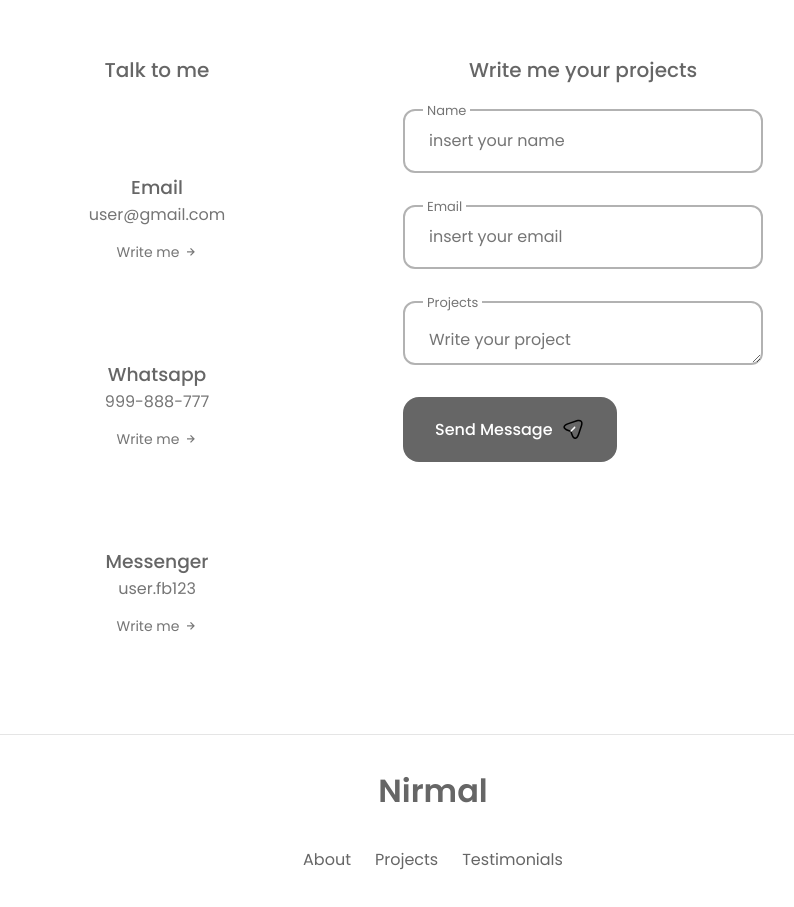
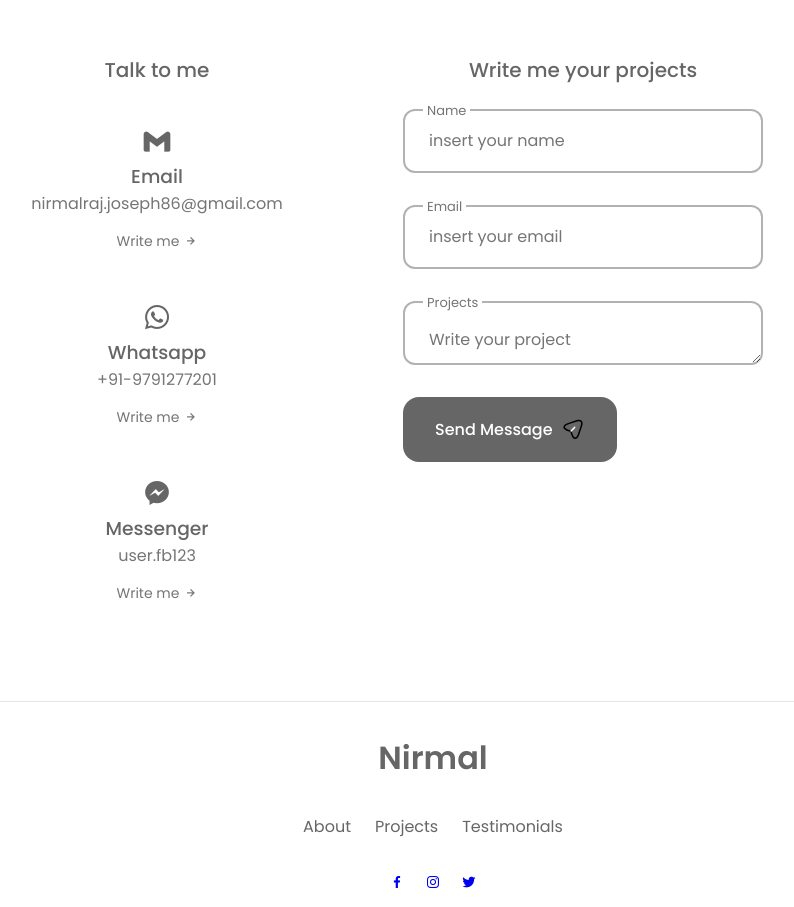
Before and after one commit to nirjo/React-portfolio-basic-, a React (Create React App) app: page / in a window 1280 px wide. Shown: the part 3840-4747 px from the top of the page, without its empty margins (207-1001 px from the left). Built offline with nearby package versions, Linux system fonts and the light colour scheme.

Commit message:
Added logos/contact

```diff
--- a/src/components/contact/Contact.jsx
+++ b/src/components/contact/Contact.jsx
@@ -24,10 +24,10 @@ const Contact = () => {
 
           <div className="contact__info">
             <div className="contact__card">
-              <i class="br bx-mail-send contact__card-icon"></i>
+              <i class="bx bxl-gmail contact__card-icon"></i>
 
               <h3 className="contact__card-title">Email</h3>
-              <span className="contact__card-data">user@gmail.com</span>
+              <span className="contact__card-data">nirmalraj.joseph86@gmail.com</span>
 
               <a
                 href="mailto:examplemail@gmail.com.com"
@@ -38,10 +38,10 @@ const Contact = () => {
               </a>
             </div>
             <div className="contact__card">
-              <i class="br bxl-whatsapp contact__card-icon"></i>
+              <i class='bx bxl-whatsapp contact__card-icon'></i>
 
               <h3 className="contact__card-title">Whatsapp</h3>
-              <span className="contact__card-data">999-888-777</span>
+              <span className="contact__card-data">+91-9791277201</span>
 
               <a
                 href="https://api.whatsapp.com/send?phone=62214408789&text=Hello, more information!"
@@ -52,7 +52,7 @@ const Contact = () => {
               </a>
             </div>
             <div className="contact__card">
-              <i class="br bxl-messenger contact__card-icon"></i>
+              <i class="bx bxl-messenger contact__card-icon"></i>
 
               <h3 className="contact__card-title">Messenger</h3>
               <span className="contact__card-data">user.fb123</span>
```
